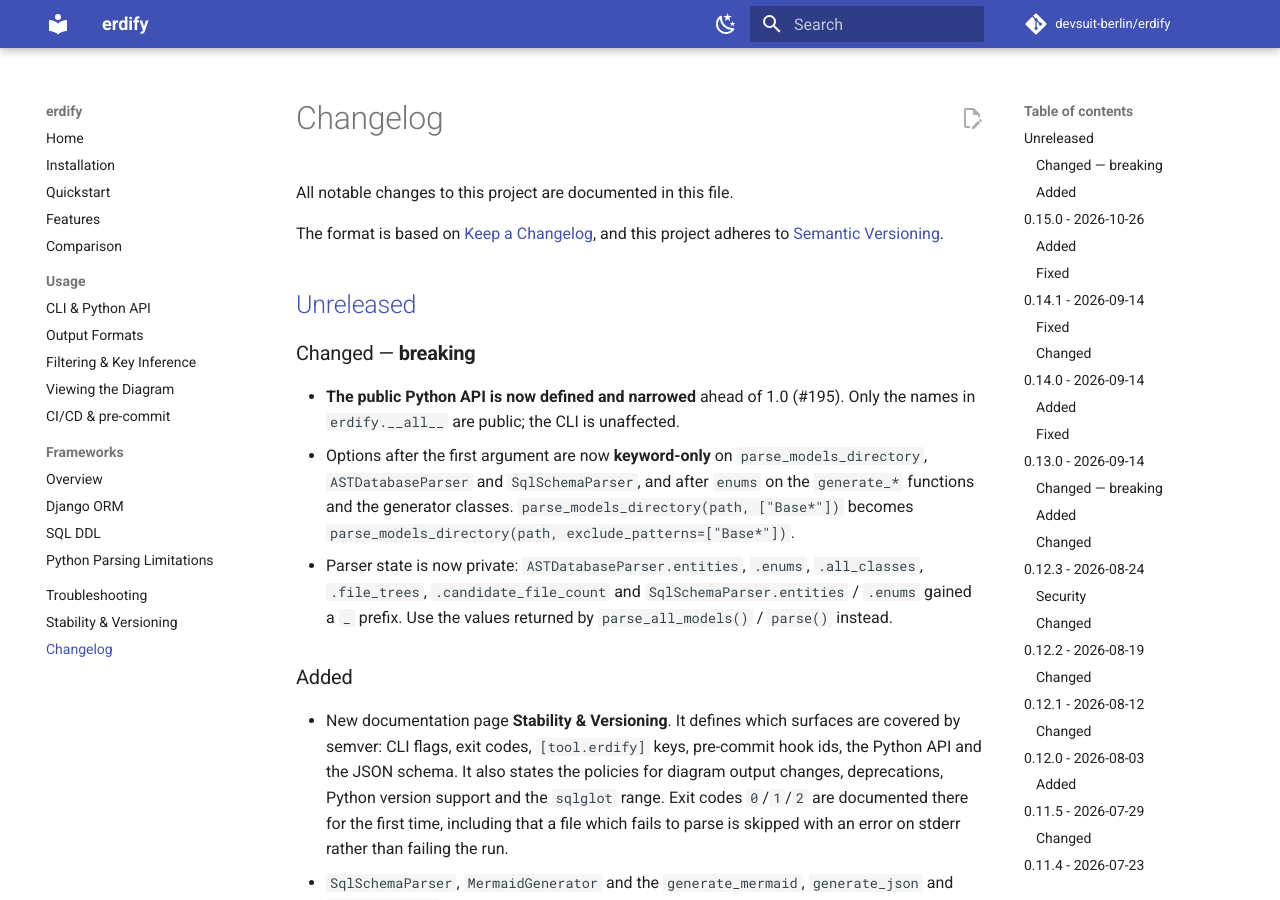
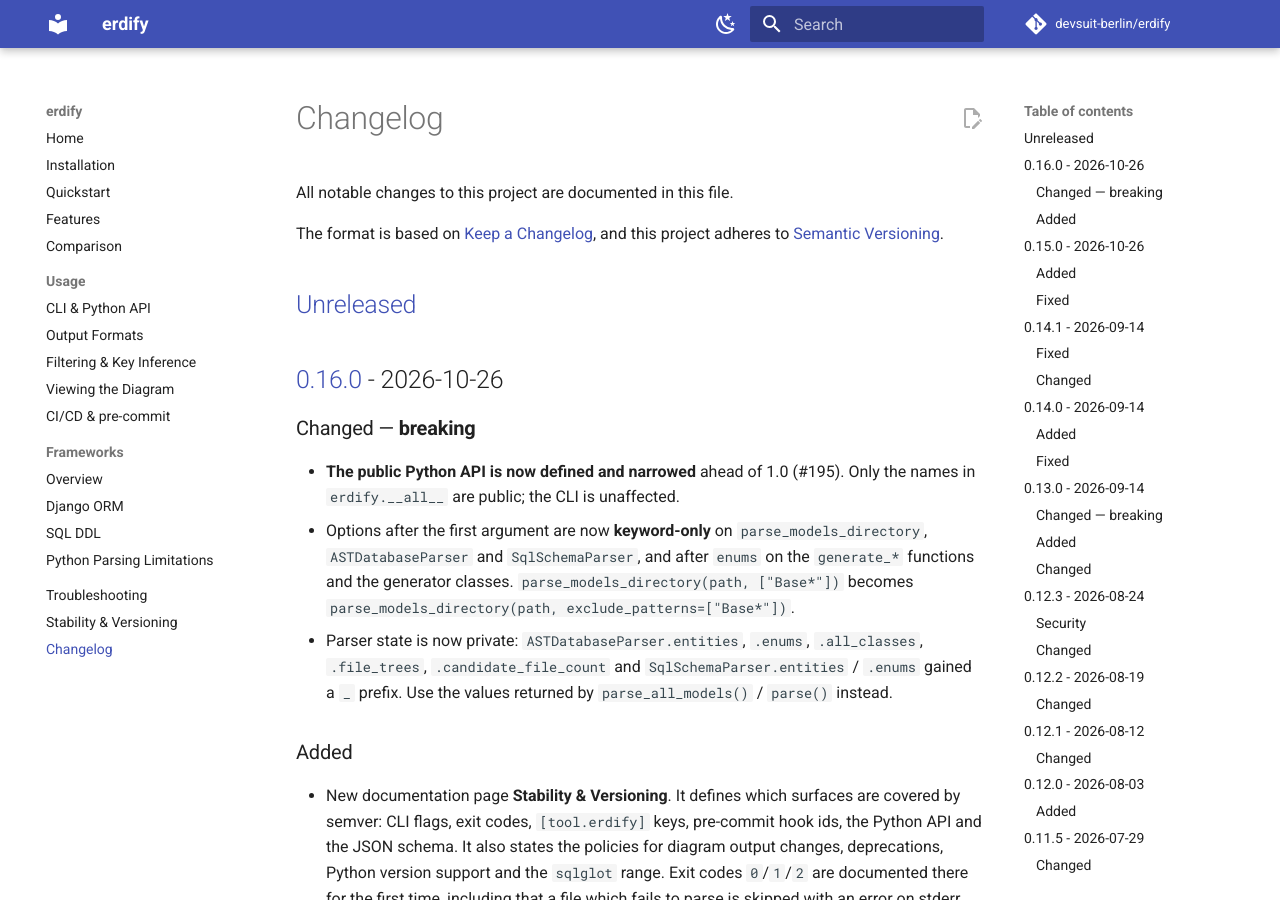
Before and after one commit to devsuit-berlin/erdify, an MkDocs documentation site: the page built from docs/changelog.md, in a window 1280 px wide and 900 px high. Built offline with MkDocs 1.6.1 and Material for MkDocs 9.7.7, drawn with Linux system fonts in a browser that asks for light colours; comment, search, counter and statistics services are not loaded.

Commit message:
chore: release 0.16.0 (#202)
## Summary

Minor release. This PR only does the release bookkeeping:
- moves `[Unreleased]` to `[0.16.0]` and adds the compare link;
- bumps the version in `pyproject.toml` and runs `uv lock`;
- moves the documented pre-commit `rev:` (`.pre-commit-hooks.yaml`,
`docs/usage/ci.md`) to `v0.16.0`.

**Merge #201 first.** It corrects the exit-code docs that ship in this
release. I'll rebase this PR onto it.

### What ships: 0.16.0 locks the contract ahead of 1.0

**Changed — breaking (Python API only, CLI unaffected)** (#199)
- Options after the first argument are keyword-only on
`parse_models_directory`, `ASTDatabaseParser` and `SqlSchemaParser`, and
after `enums` on the `generate_*` functions and the generator classes.
- Parser state attributes are now `_`-prefixed. Use the return value of
`parse_all_models()` / `parse()` instead.

**Added**
- `"schema_version": 1` in `--format json`, with the full schema and
compatibility rules documented (#198)
- A **Stability & Versioning** policy page and documented exit codes
(#200, #201)
- A "What is public" table, docstrings across the public API, and new
exports `SqlDependencyError` / `JSON_SCHEMA_VERSION` (#199)

## Related issues

Milestone 0.16.0: #195, #196, #197

## Type of change

- [ ] Bug fix
- [ ] New feature
- [ ] Documentation
- [x] Refactor / maintenance

## Checklist

- [ ] Tests added or updated for the change (release bookkeeping only)
- [x] `uv run pytest` passes locally (352 passed)
- [x] pre-commit (incl. `uv-lock`) passes on all files
- [x] `CHANGELOG.md` updated

```diff
--- a/.pre-commit-hooks.yaml
+++ b/.pre-commit-hooks.yaml
@@ -2,7 +2,7 @@
 #
 #   repos:
 #     - repo: https://github.com/devsuit-berlin/erdify
-#       rev: v0.15.0
+#       rev: v0.16.0
 #       hooks:
 #         - id: erdify
 #           args: [./src/database, -o, docs/erd.puml]
--- a/CHANGELOG.md
+++ b/CHANGELOG.md
@@ -6,6 +6,8 @@ The format is based on [Keep a Changelog](https://keepachangelog.com/en/1.1.0/),
 and this project adheres to [Semantic Versioning](https://semver.org/spec/v2.0.0.html).
 
 ## [Unreleased]
+
+## [0.16.0] - 2026-10-26
 
 ### Changed — **breaking**
 
@@ -637,7 +639,8 @@ open-source maintenance.
 
 - Initial release: generate PlantUML ERD diagrams from SQLModel models via AST.
 
-[Unreleased]: https://github.com/devsuit-berlin/erdify/compare/v0.15.0...HEAD
+[Unreleased]: https://github.com/devsuit-berlin/erdify/compare/v0.16.0...HEAD
+[0.16.0]: https://github.com/devsuit-berlin/erdify/compare/v0.15.0...v0.16.0
 [0.15.0]: https://github.com/devsuit-berlin/erdify/compare/v0.14.1...v0.15.0
 [0.14.1]: https://github.com/devsuit-berlin/erdify/compare/v0.14.0...v0.14.1
 [0.14.0]: https://github.com/devsuit-berlin/erdify/compare/v0.13.0...v0.14.0
--- a/pyproject.toml
+++ b/pyproject.toml
@@ -1,6 +1,6 @@
 [project]
 name = "erdify"
-version = "0.15.0"
+version = "0.16.0"
 description = "A zero-dependency ERD generator for your Python models — pure AST, no database required."
 readme = "README.md"
 license = "MIT"
```
Also changed, not shown: docs/usage/ci.md (+1 -1 lines), 1 other file.
